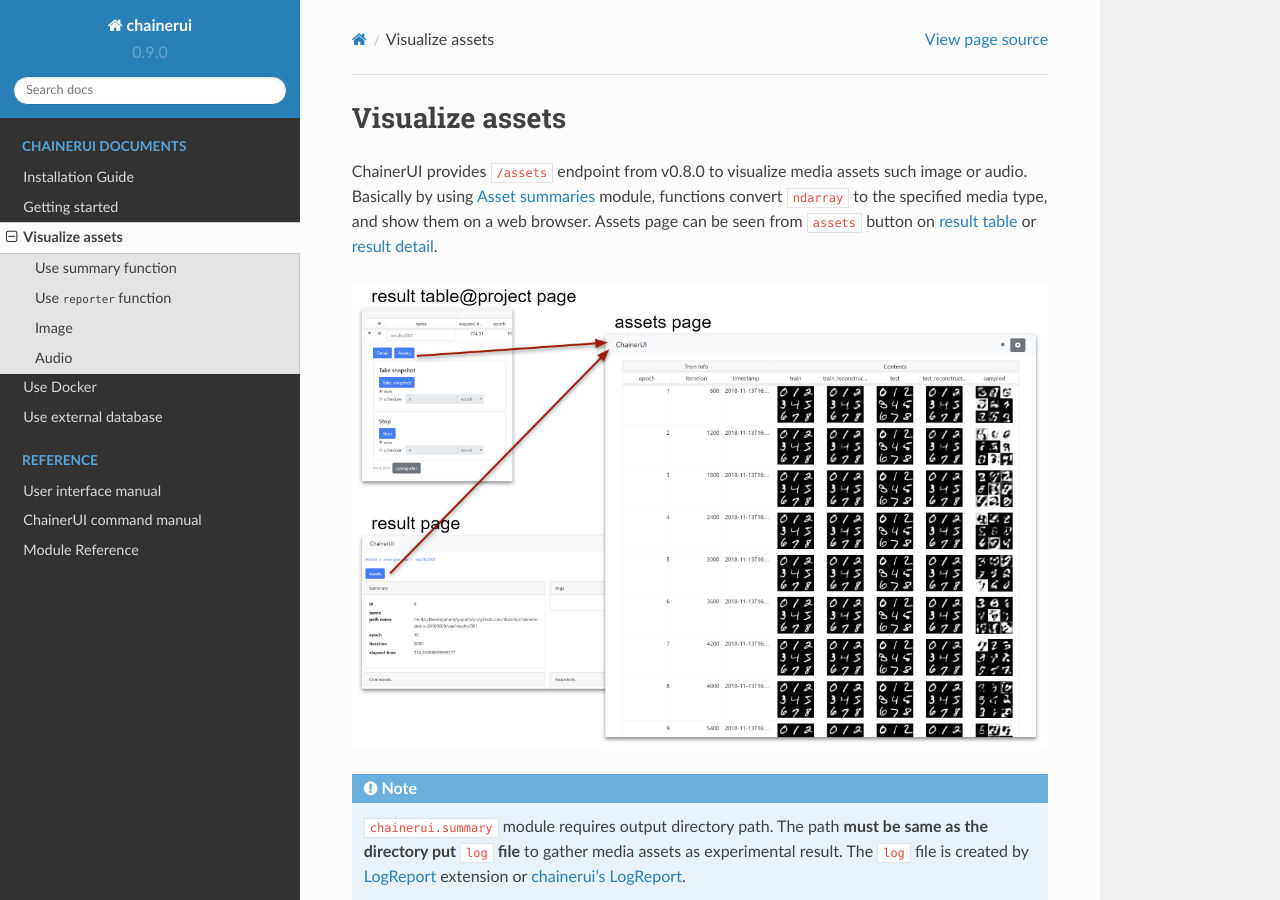
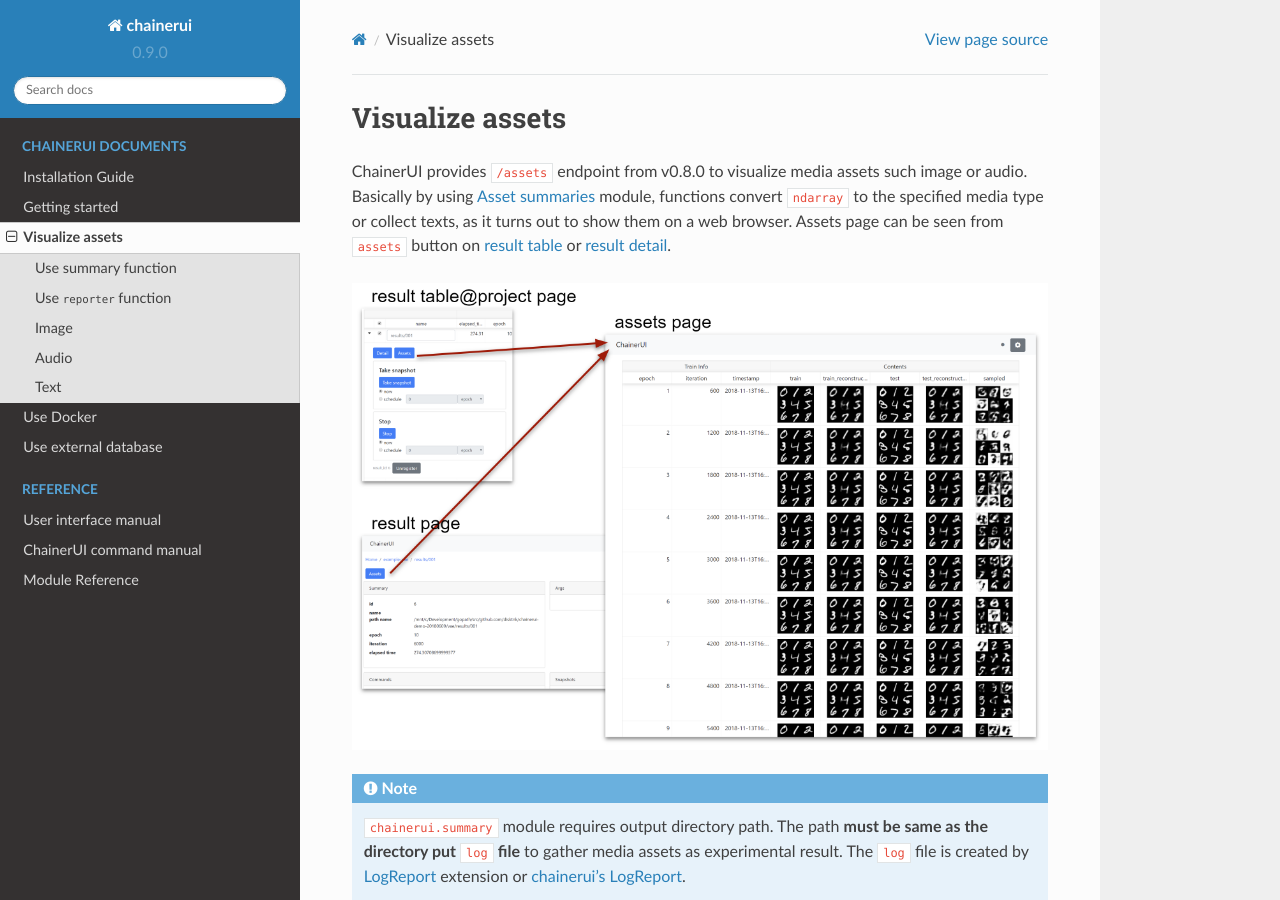
Before and after one commit to chainer/chainerui, a Sphinx documentation site: the page built from docs/source/assets.rst, in a window 1280 px wide and 900 px high. Built offline with Sphinx 7.4.7 and the Read the Docs theme 2.0.0, drawn with Linux system fonts in a browser that asks for light colours; some of the changed text lies outside the part shown.

Commit message:
add text module API docs

```diff
--- a/docs/source/assets.rst
+++ b/docs/source/assets.rst
@@ -3,7 +3,7 @@
 Visualize assets
 ================
 
-ChainerUI provides ``/assets`` endpoint from v0.8.0 to visualize media assets such image or audio. Basically by using :ref:`module_summary` module, functions convert ``ndarray`` to the specified media type, and show them on a web browser. Assets page can be seen from ``assets`` button on :ref:`result table <ui_training_job_table>` or :ref:`result detail <ui_result_page>`.
+ChainerUI provides ``/assets`` endpoint from v0.8.0 to visualize media assets such image or audio. Basically by using :ref:`module_summary` module, functions convert ``ndarray`` to the specified media type or collect texts, as it turns out to show them on a web browser. Assets page can be seen from ``assets`` button on :ref:`result table <ui_training_job_table>` or :ref:`result detail <ui_result_page>`.
 
 .. image:: ../images/assets/asset_page_flow.png
 
@@ -154,3 +154,9 @@ Audio
 **Required Scipy** to use this function.
 
 Convert ``ndarray`` to audio as WAV format, save and report to ChainerUI server. ``audio`` function requires sample rate.
+
+
+Text
+----
+
+Simply collect texts, save and report to ChainerUI server.
--- a/docs/source/reference/module.rst
+++ b/docs/source/reference/module.rst
@@ -30,12 +30,17 @@ Asset summaries
 
 .. autofunction:: chainerui.summary.audio
 
+.. _module_summary_text:
+
+.. autofunction:: chainerui.summary.text
+
 
 .. _module_summary_reporter:
 
 .. autofunction:: chainerui.summary.reporter
 .. automethod:: chainerui.summary._Reporter.image
 .. automethod:: chainerui.summary._Reporter.audio
+.. automethod:: chainerui.summary._Reporter.text
 
 
 Utilities
```
